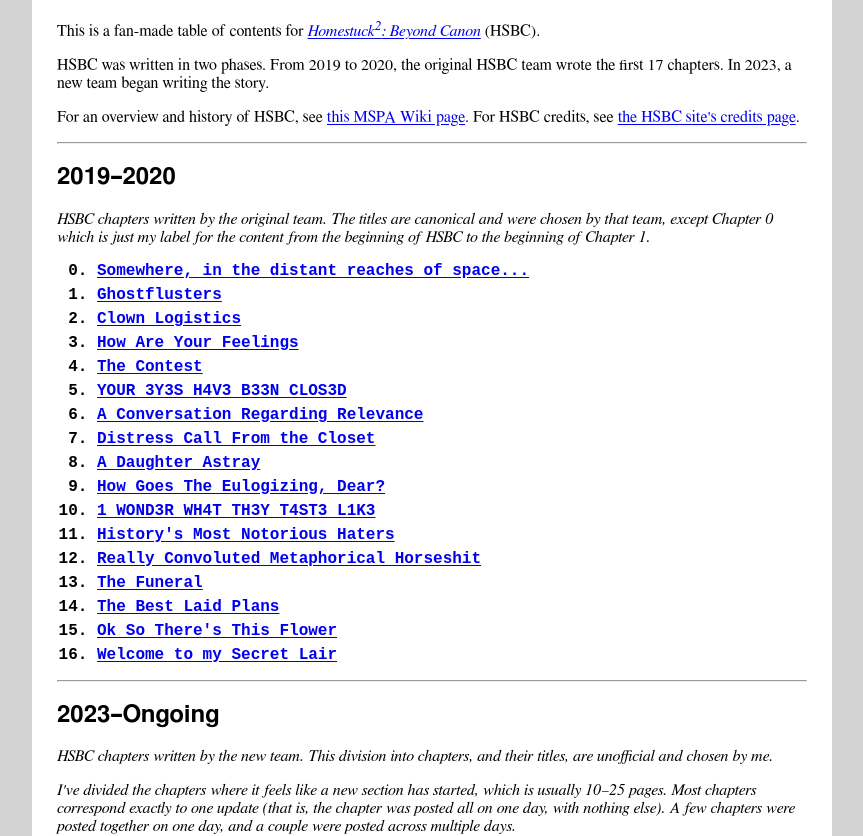
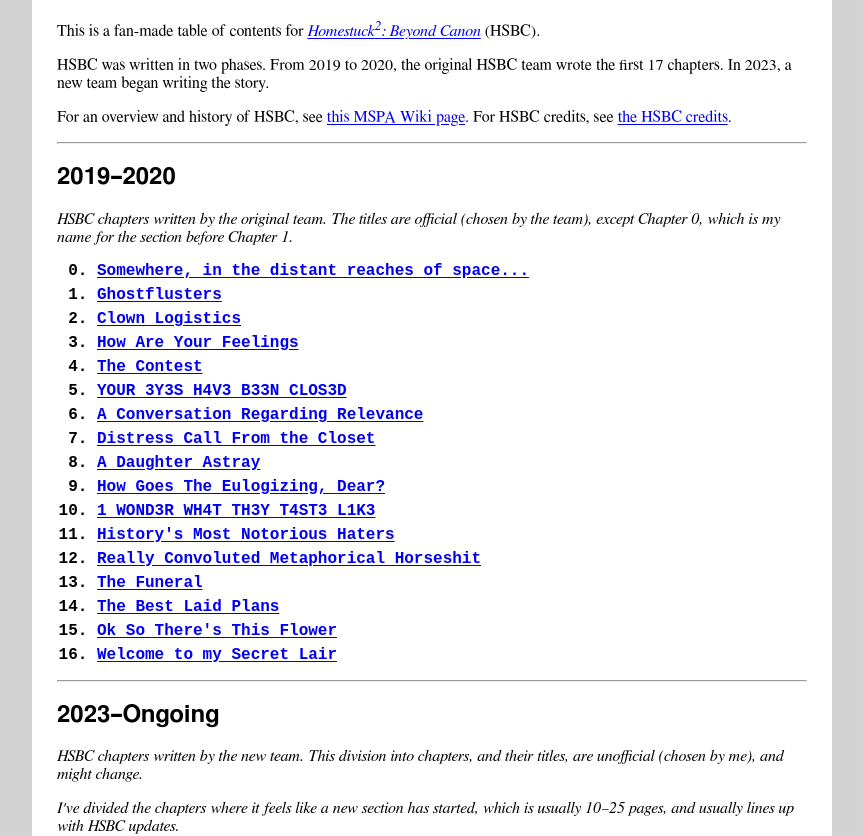
Before and after one commit to hstoc/beyond-canon, a plain HTML site: page index.html in a window 1280 px wide. Shown: the part 119-955 px from the top of the page, without its empty margins (208-1071 px from the left). Drawn offline with Linux system fonts and the light colour scheme.

Commit message:
Rewording

```diff
--- a/index.html
+++ b/index.html
@@ -56,15 +56,15 @@
   <a href="https://mspaintadventures.fandom.com/wiki/Homestuck:_Beyond_Canon">this MSPA Wiki page</a>.
 
   For HSBC credits, see
-  <a href="https://beyondcanon.com/credits">the HSBC site's credits page</a>.
+  <a href="https://beyondcanon.com/credits">the HSBC credits</a>.
 </p>
 
 <hr>
 <h2>2019&ndash;2020</h2>
 <p>
   <i>
-    HSBC chapters written by the original team. The titles are canonical and were chosen by that team,
-    except Chapter 0 which is just my label for the content from the beginning of HSBC to the beginning of Chapter 1.
+    HSBC chapters written by the original team. The titles are official (chosen by the team),
+    except Chapter 0, which is my name for the section before Chapter 1.
   </i>
 </p>
 <ol start=0>
@@ -92,15 +92,14 @@
 <p>
   <i>
     HSBC chapters written by the new team.
-    This division into chapters, and their titles, are unofficial and chosen by me.
+    This division into chapters, and their titles, are unofficial (chosen by me), and might change.
   </i>
 </p>
 <p>
   <i>
     I've divided the chapters where it feels like a new section has started,
-    which is usually 10&ndash;25 pages.
-    Most chapters correspond exactly to one update (that is, the chapter was posted all on one day, with nothing else).
-    A few chapters were posted together on one day, and a couple were posted across multiple days.
+    which is usually 10&ndash;25 pages,
+    and usually lines up with HSBC updates.
   </i>
 </p>
 <p>
```
